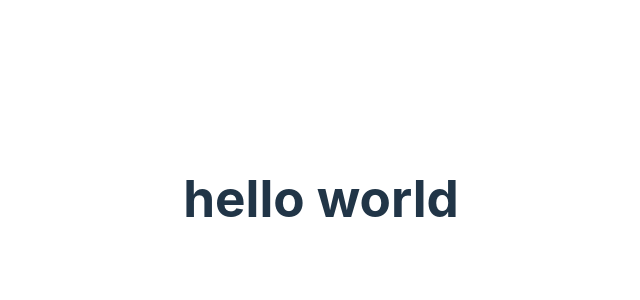
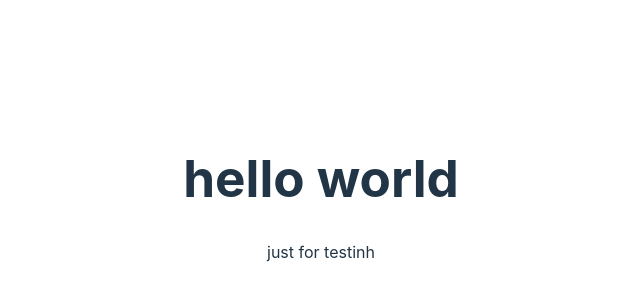
Before and after one commit to Losssik/kasety, a React (Vite) app: page / in a window 1280 px wide. Shown: the part 202-502 px from the top of the page, without its empty margins (319-959 px from the left). Built offline with nearby package versions, Linux system fonts and the light colour scheme.

Commit message:
test commit

```diff
--- a/src/App.jsx
+++ b/src/App.jsx
@@ -1,7 +1,12 @@
 import "./App.css";
 
 function App() {
-  return <h1>hello world</h1>;
+  return (
+    <div>
+      <h1>hello world</h1>
+      <p> just for testinh</p>
+    </div>
+  );
 }
 
 export default App;
```
